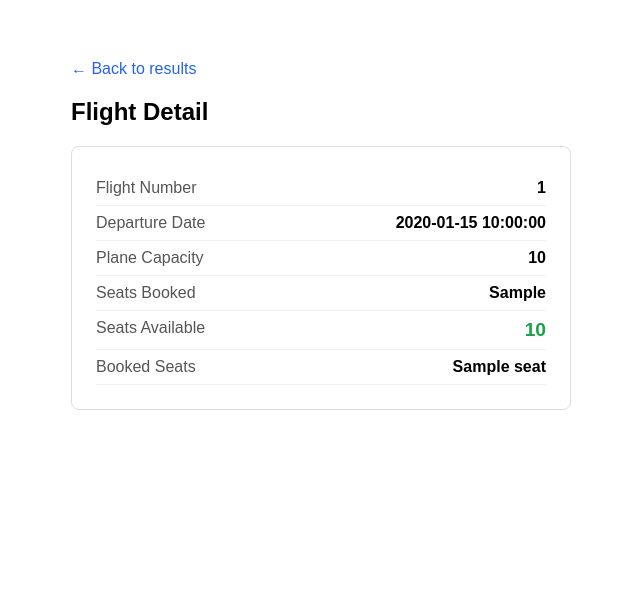
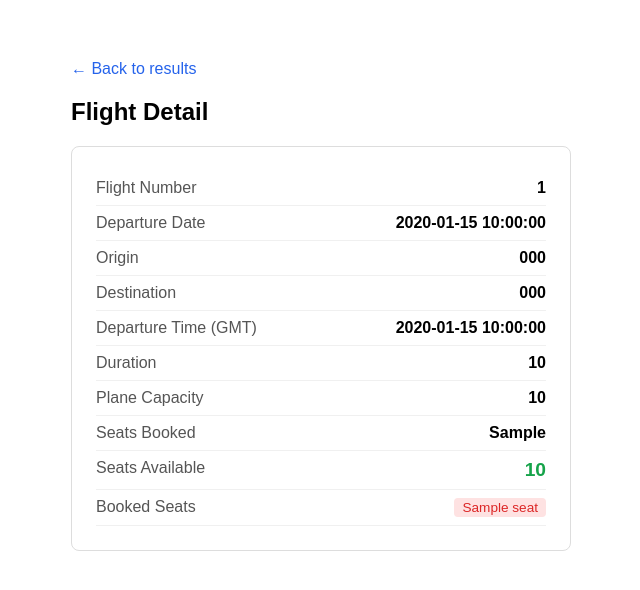
Before and after one commit to ssannkkallpp/Flight_Checker, a FastAPI app: template templates/flight_details.html in a window 1280 px wide. Shown: the top 590 px of the page, without its empty margins (319-959 px from the left). Run offline with FastAPI, Linux system fonts and the light colour scheme; the template is opened without the code that fills it: most values are stand-ins (such as "Sample title", 1, 10 or a date in 2020); some libraries are stand-ins or nearby versions.

Commit message:
Improved UI

```diff
--- a/main.py
+++ b/main.py
@@ -1,4 +1,4 @@
-from fastapi import FastAPI, Request, Form
+from fastapi import FastAPI, Request, Form, Query
 from fastapi.responses import HTMLResponse
 from fastapi.templating import Jinja2Templates
 import psycopg2
@@ -17,15 +17,17 @@ select fs.flight_number, fs.airline_name, fs.origin_code, fs.dest_code, f.depart
 from flightservice fs join flight f on fs.flight_number = f.flight_number
 where fs.origin_code = %s and fs.dest_code = %s and f.departure_date BETWEEN %s AND %s
 order by f.departure_date, fs.departure_time
+limit %s offset %s
 '''
 
 SEAT_AVAILABILITY_QUERY = '''
-select f.flight_number, f.departure_date, ac.capacity, count(b.pid) as booked_seats, ac.capacity - count(b.pid) as available_seats
+select f.flight_number, f.departure_date, fs.origin_code, fs.dest_code, fs.departure_time, fs.duration, ac.capacity, count(b.pid) as booked_seats, ac.capacity - count(b.pid) as available_seats
 from flight f
 join aircraft ac on f.plane_type = ac.plane_type
+join flightservice fs on f.flight_number = fs.flight_number
 left join booking b on f.flight_number = b.flight_number and f.departure_date = b.departure_date
 where f.flight_number = %s and f.departure_date = %s
-group by f.flight_number, f.departure_date, ac.capacity
+group by f.flight_number, f.departure_date, ac.capacity, fs.origin_code, fs.dest_code, fs.departure_time, fs.duration
 '''
 
 BOOKED_SEATS_QUERY = '''
@@ -51,18 +53,28 @@ def index(request: Request):
     return templates.TemplateResponse(request=request, name="index.html")
 
 
-@app.post("/flights", response_class=HTMLResponse)
-def all_flights(request: Request, origin_code: str = Form(...), dest_code: str = Form(...), start_date: str = Form(...), end_date: str = Form(...)):
+@app.get("/flights", response_class=HTMLResponse)
+def all_flights(request: Request, origin_code: str = Query(...), dest_code: str = Query(...), start_date: str = Query(...), end_date: str = Query(...), page: int = Query(1)):
     conn = get_db_connection()
     cur = conn.cursor(cursor_factory=psycopg2.extras.DictCursor)
-    cur.execute(SEARCH_FLIGHTS_QUERY, (origin_code, dest_code, start_date, end_date))
+    origin_code = origin_code.strip().upper()
+    dest_code = dest_code.strip().upper()
+    limit = 3
+    page = max(page, 1)
+    offset = (page - 1) * limit
+    cur.execute(SEARCH_FLIGHTS_QUERY, (origin_code, dest_code, start_date, end_date, limit+1, offset))
     flights = cur.fetchall()
     cur.close()
     conn.close()
+
+    has_next = len(flights) > limit
+    flights = flights[:limit]  # Keep only the number of flights for the current page
     return templates.TemplateResponse(request=request, name="flights.html", context={"flights": flights, "origin": origin_code,
     "dest": dest_code,
     "start_date": start_date,
-    "end_date": end_date})
+    "end_date": end_date,
+    "page": page,
+    "has_next": has_next})
 
 
 @app.get("/seats/{flight_number}/{departure_date}", response_class=HTMLResponse)
--- a/templates/flight_details.html
+++ b/templates/flight_details.html
@@ -28,6 +28,22 @@
             <span class="value">{{ flight_details.departure_date }}</span>
         </div>
         <div class="row">
+            <span class="label">Origin</span>
+            <span class="value">{{ flight_details.origin_code }}</span>
+        </div>
+        <div class="row">
+            <span class="label">Destination</span>
+            <span class="value">{{ flight_details.dest_code }}</span>
+        </div>
+        <div class="row">
+            <span class="label">Departure Time (GMT)</span>
+            <span class="value">{{ flight_details.departure_time }}</span>
+        </div>
+        <div class="row">
+            <span class="label">Duration</span>
+            <span class="value">{{ flight_details.duration }}</span>
+        </div>
+        <div class="row">
             <span class="label">Plane Capacity</span>
             <span class="value">{{ flight_details.capacity }}</span>
         </div>
@@ -44,13 +60,17 @@
         </div>
         <div class="row">
             <span class="label">Booked Seats</span>
-            <span class="value">
+            <div style="display: flex; flex-wrap: wrap; gap: 6px; max-width: 300px;">
                 {% if booked_seats %}
-                    {{ booked_seats | join(", ") }}
+                    {% for seat in booked_seats %}
+                        <span style="background: #fee2e2; color: #dc2626; padding: 2px 8px; border-radius: 4px; font-size: 0.85rem;">
+                            {{ seat }}
+                        </span>
+                    {% endfor %}
                 {% else %}
-                    None
+                    <span>None</span>
                 {% endif %}
-            </span>
+            </div>
         </div>
     </div>
     {% else %}
--- a/templates/index.html
+++ b/templates/index.html
@@ -15,7 +15,7 @@
 
 <h2>Flight Search</h2>
 
-<form action="/flights" method="post">
+<form action="/flights" method="get">
     <label> Source Airport Code: </label>
     <input type="text" name="origin_code" placeholder="e.g. JFK" maxlength="5" required>
 
```
Also changed, not shown: templates/flights.html (+11 -0 lines).
